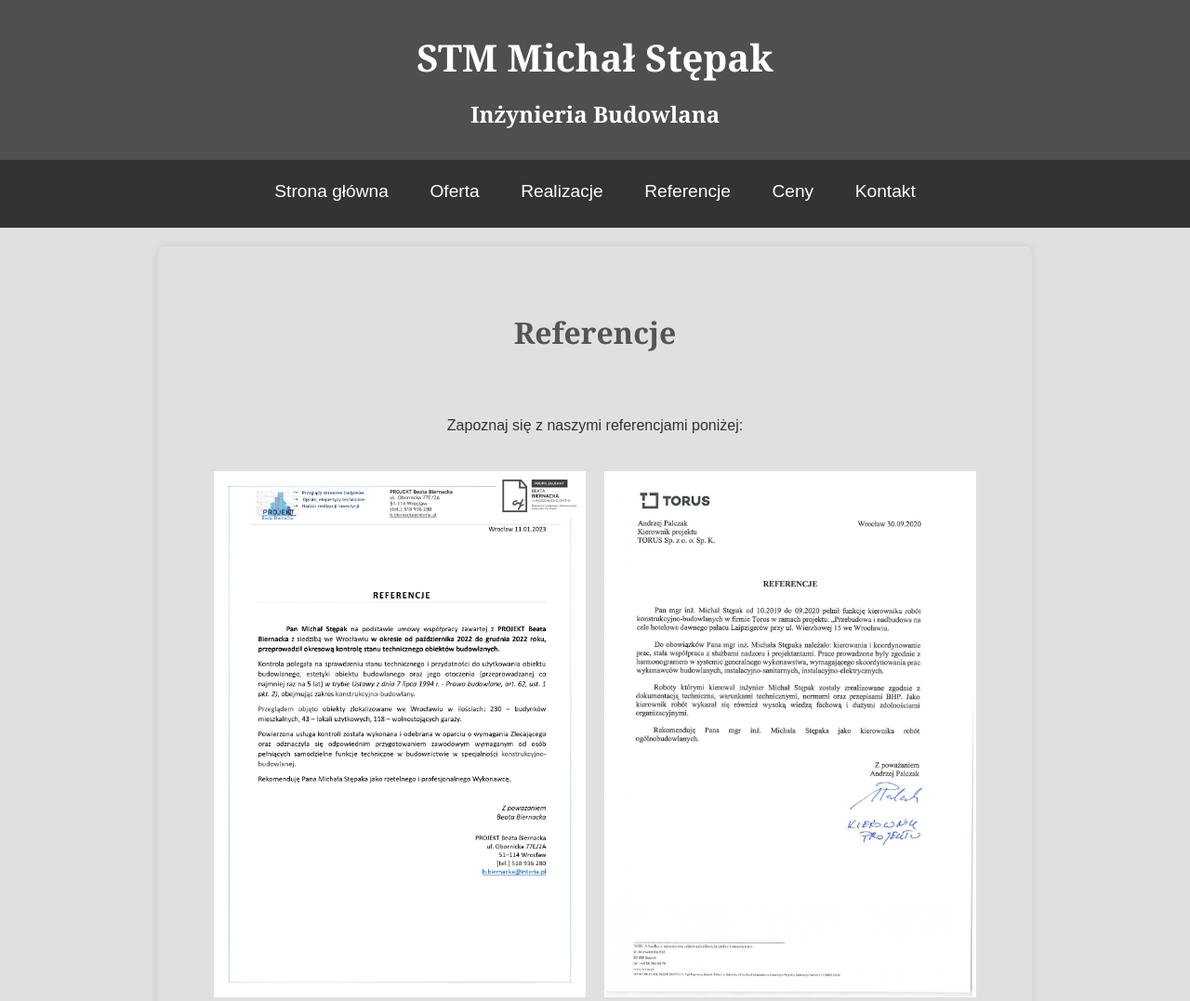
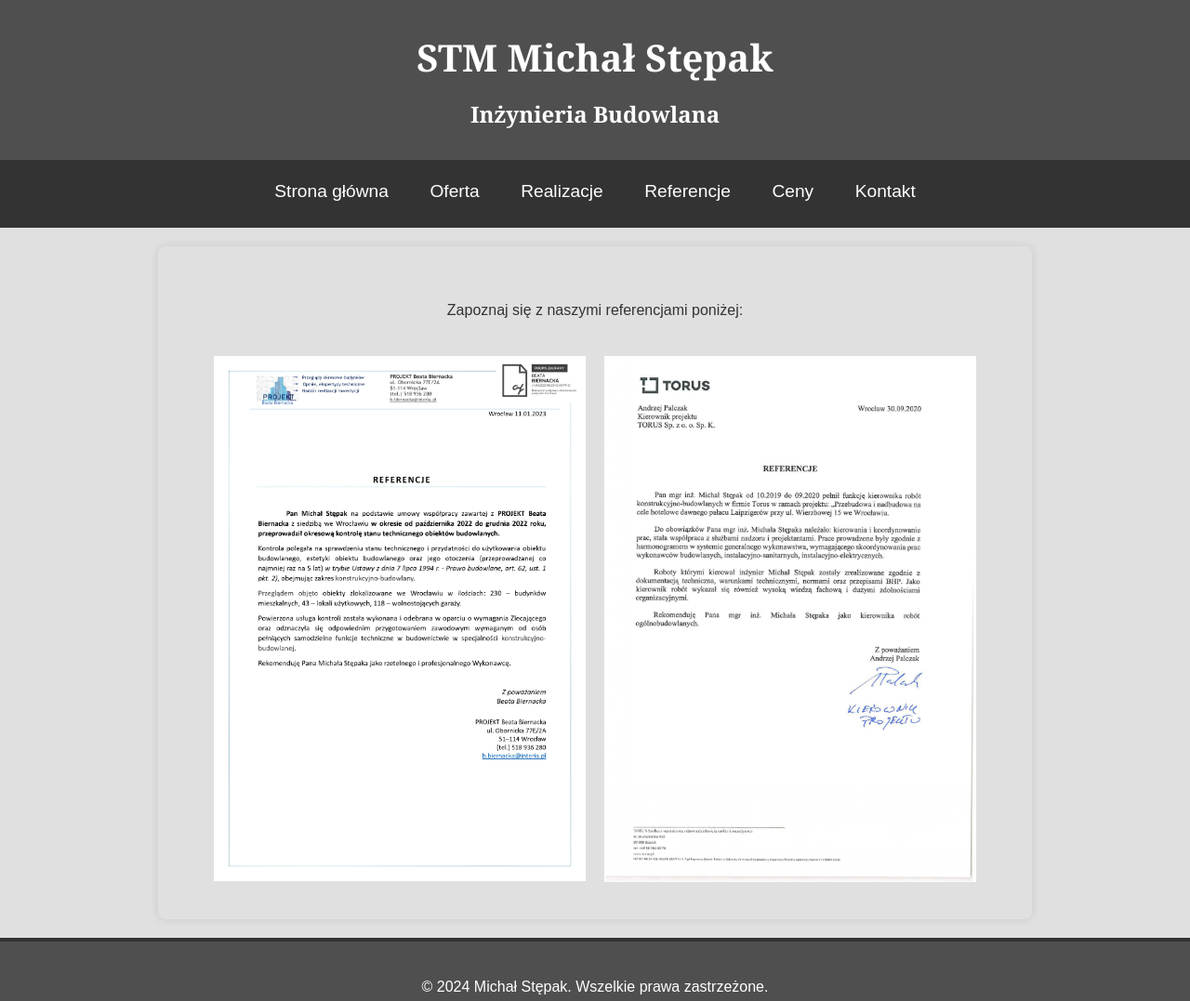
Before and after one commit to MarcinWis94/Marcinwis94.github.io, a plain HTML site: page referencje.html in a window 1280 px wide. Shown: the top 1077 px of the page at 93% size. Drawn offline with Linux system fonts and the light colour scheme.

Commit message:
Update referencje.html

```diff
--- a/referencje.html
+++ b/referencje.html
@@ -34,7 +34,6 @@
     </nav>
     <main>
         <section id="references">
-            <h2>Referencje</h2>
             <p>Zapoznaj się z naszymi referencjami poniżej:</p>
             <div class="reference-item-container">
                 <div class="reference-item">
```
